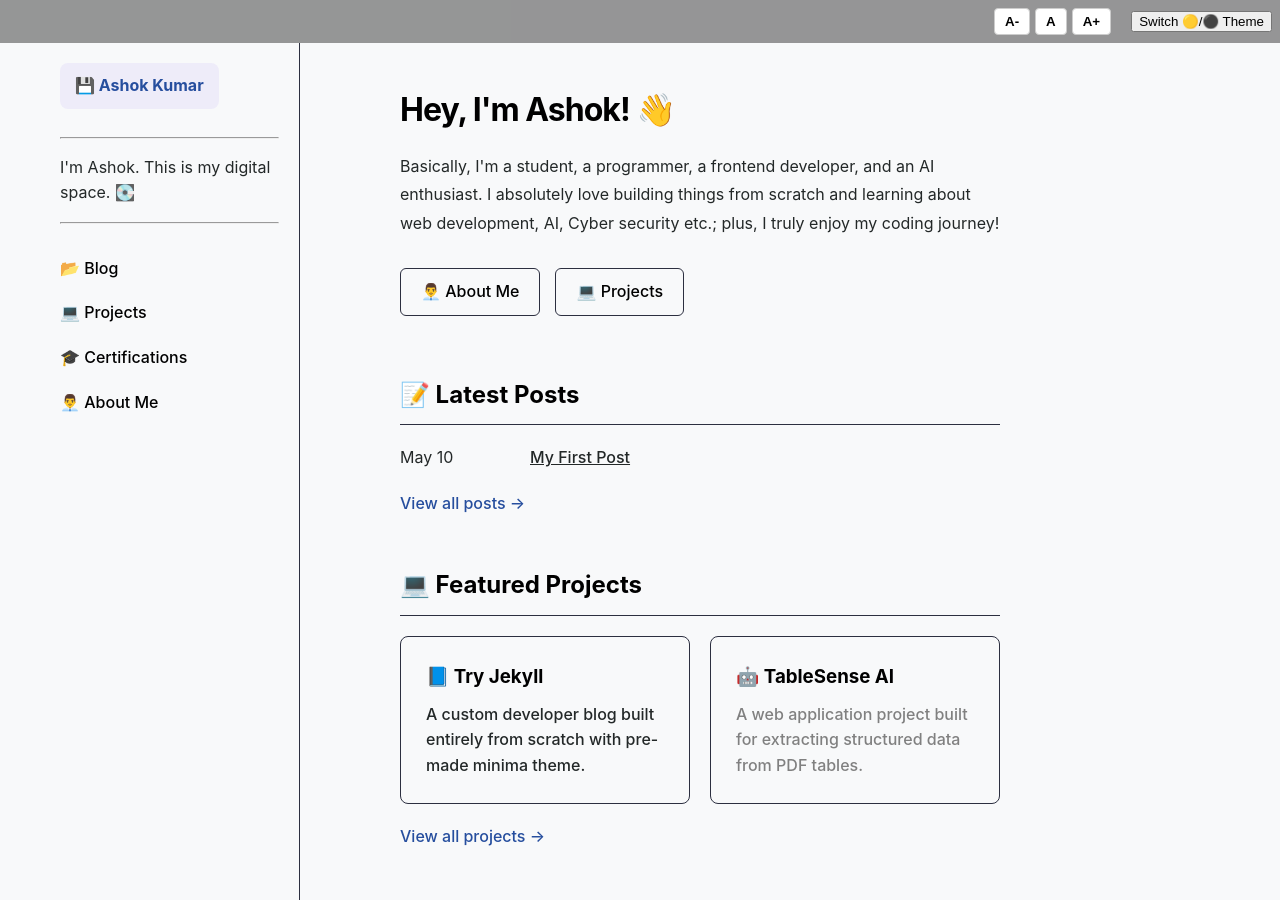
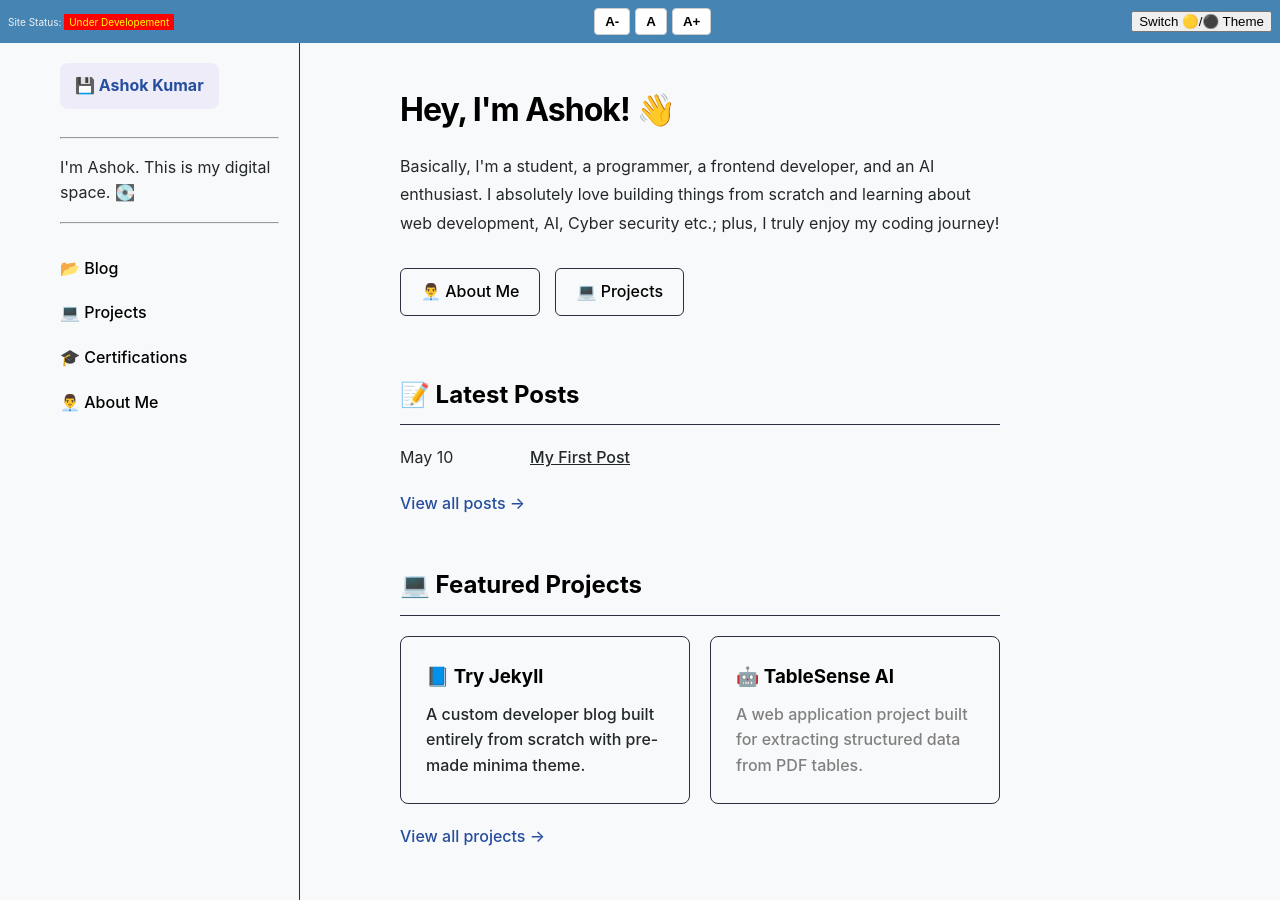
Before and after one commit to cj7-code-journey/cj7-code-journey.github.io, a Jekyll site: the page built from index.html, in a window 1280 px wide and 900 px high. Built offline with Jekyll 4.4.1, drawn with Linux system fonts in a browser that asks for light colours.

Commit message:
feat: add a site status info in header and update background color of header

```diff
--- a/_includes/header.html
+++ b/_includes/header.html
@@ -1,4 +1,6 @@
 <header class="header">
+  <div style="font-size:x-small;">Site Status: <mark style="background-color: red;color:Yellow;padding: 2px 5px;">Under Developement</mark>
+  </div>
   <div class="zoom-controls">
     <button id="zoom-out" title="Decrease Text Size">A-</button>
     <button id="zoom-reset" title="Reset Text Size">A</button>
--- a/assets/css/header-footer.css
+++ b/assets/css/header-footer.css
@@ -1,6 +1,6 @@
 .header{
     display: flex;
-    justify-content: end;
+    justify-content:space-between;
     align-items: center;
     gap: 20px;
     background-color: var(--header-bg-color);
@@ -31,10 +31,11 @@
 
 
 footer{
+    margin: 10px;
     display: flex;
     flex-direction: column;
     align-items: center;
-    padding: 8px;
+    padding: 20px;
     color: var(--navbar-color);
     background-color: var(--navbar-bg-color);
 }
--- a/assets/css/main.scss
+++ b/assets/css/main.scss
@@ -3,9 +3,9 @@
 /* CSS Variables */
 :root {
     --bg-color: #f8f9fa;
-    --header-bg-color: rgba(0, 0, 0, 0.4);
-    --header-color: rgb(255, 255, 255);
-    --navbar-bg-color: rgb(40, 39, 39);
+    --header-bg-color: rgba(11, 94, 157, 0.755);
+    --header-color: rgb(241, 241, 241);
+    --navbar-bg-color: rgb(22, 22, 33);
     --navbar-color: rgb(255, 255, 255);
     --text-main: rgb(35, 40, 40);
     --text-heading: #000000;
@@ -18,7 +18,7 @@
 
 body.dark-theme {
     --bg-color: #161822;
-    --header-bg-color: rgba(255, 255, 255, 0.15);
+    --header-bg-color: rgba(179, 13, 13, 0.15);
     --header-color: rgb(255, 255, 255);
     --text-main: #a9a9b3;
     --text-heading: #ffffff;
```
Lines whose indentation alone changed are shown as unchanged.
